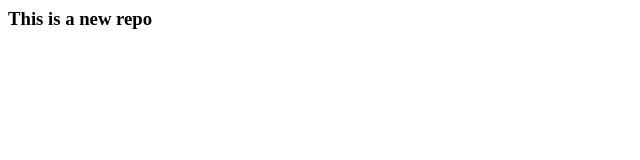
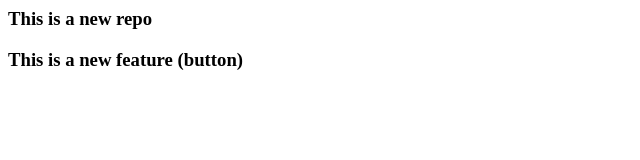
Before and after one commit to abhinandls13/localrepo, a plain HTML site: page index.html in a window 1280 px wide. Shown: the whole page, without its empty margins (0-640 px from the left). Drawn offline with Linux system fonts and the light colour scheme.

```diff
--- a/index.html
+++ b/index.html
@@ -1 +1,2 @@
 <h3>This is a new repo</h3>
+<h3>This is a new feature (button)</h3>
```
Also changed, not shown: 1 other file.
